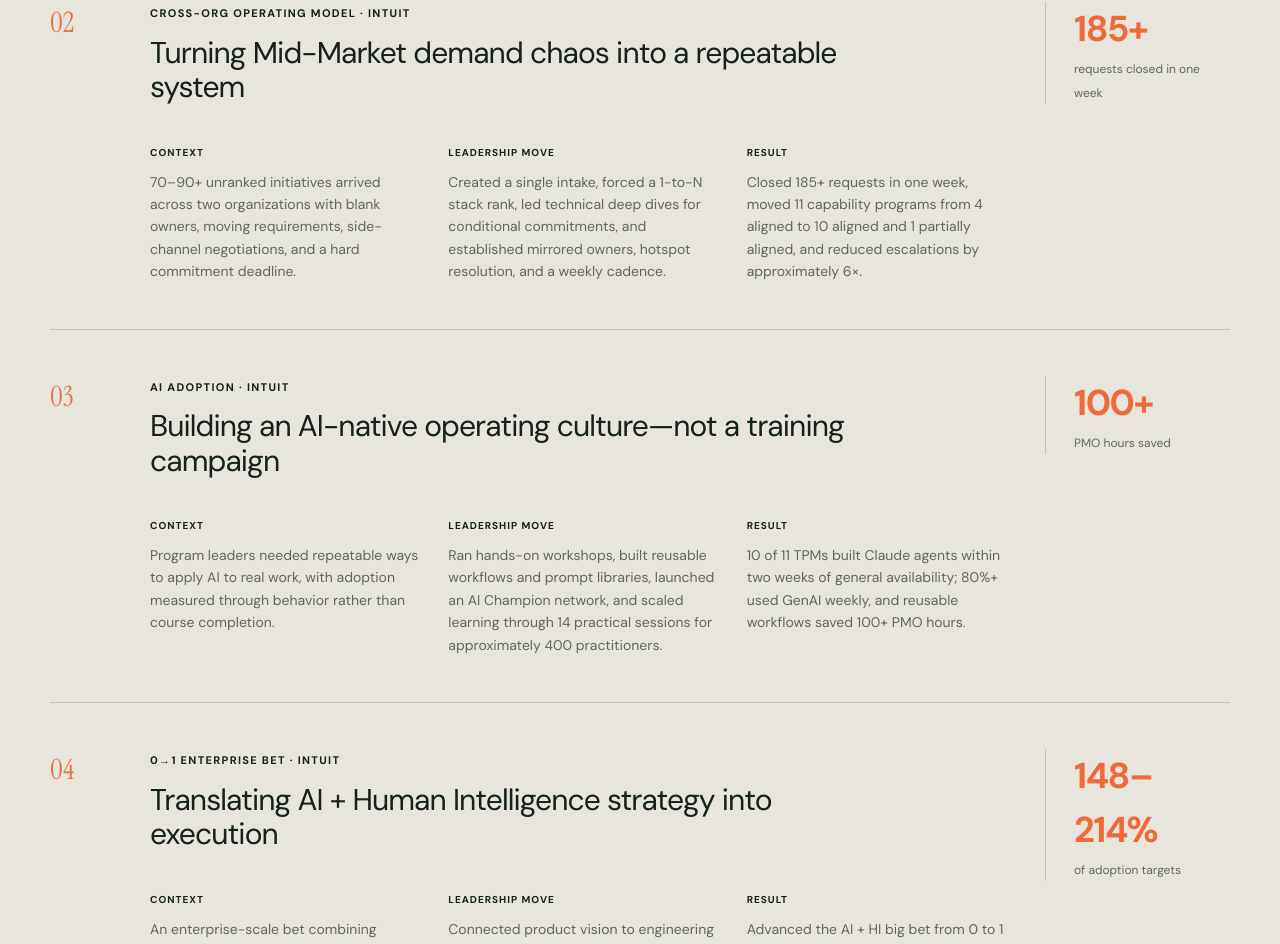
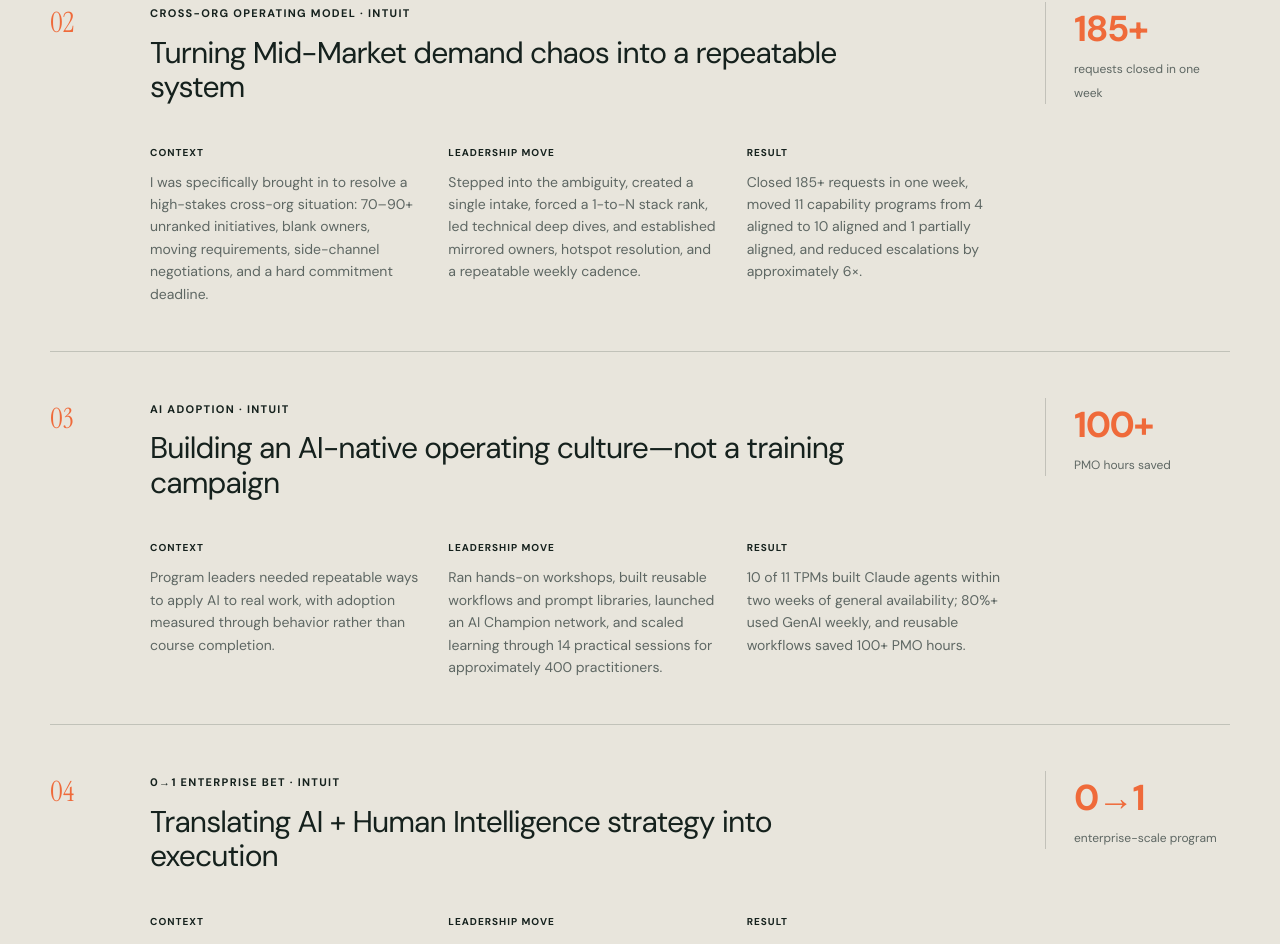
Before and after one commit to GeethaKuppuswamy/Portfolio, a Next.js app: page / in a window 1280 px wide. Shown: the part 1997-2941 px from the top of the page. Built offline with nearby package versions, Linux system fonts and the light colour scheme.

Commit message:
Correct career dates and program outcomes

```diff
--- a/app/page.tsx
+++ b/app/page.tsx
@@ -7,8 +7,8 @@ const cases = [
   },
   {
     number: "02", eyebrow: "Cross-org operating model · Intuit", title: "Turning Mid-Market demand chaos into a repeatable system",
-    challenge: "70–90+ unranked initiatives arrived across two organizations with blank owners, moving requirements, side-channel negotiations, and a hard commitment deadline.",
-    move: "Created a single intake, forced a 1-to-N stack rank, led technical deep dives for conditional commitments, and established mirrored owners, hotspot resolution, and a weekly cadence.",
+    challenge: "I was specifically brought in to resolve a high-stakes cross-org situation: 70–90+ unranked initiatives, blank owners, moving requirements, side-channel negotiations, and a hard commitment deadline.",
+    move: "Stepped into the ambiguity, created a single intake, forced a 1-to-N stack rank, led technical deep dives, and established mirrored owners, hotspot resolution, and a repeatable weekly cadence.",
     outcome: "Closed 185+ requests in one week, moved 11 capability programs from 4 aligned to 10 aligned and 1 partially aligned, and reduced escalations by approximately 6×.", stat: "185+", label: "requests closed in one week",
   },
   {
@@ -21,7 +21,7 @@ const cases = [
     number: "04", eyebrow: "0→1 enterprise bet · Intuit", title: "Translating AI + Human Intelligence strategy into execution",
     challenge: "An enterprise-scale bet combining agentic AI with expert services needed to move from an ambitious idea to sequenced, measurable execution.",
     move: "Connected product vision to engineering plans, operating cadences, dependencies, and outcome measures across the portfolio.",
-    outcome: "Advanced the AI + HI big bet from 0 to 1 while sustaining 99.99% SLA performance and delivering adoption at 148–214% of target.", stat: "148–214%", label: "of adoption targets",
+    outcome: "Built the execution foundation that advanced AI + HI from strategy to a 0-to-1 enterprise-scale program, aligning teams around a sequenced roadmap, clear dependencies, and measurable outcomes.", stat: "0→1", label: "enterprise-scale program",
   },
   {
     number: "05", eyebrow: "M&A integration · Chegg", title: "Converting acquisition strategy into realized value",
@@ -55,7 +55,7 @@ export default function Home() {
     <section className="intro shell section"><p className="kicker">How I lead</p><div className="intro-copy"><h2>Strategy is only valuable<br/>when teams can <em>execute it.</em></h2><p>I bring clarity to ambiguous, high-stakes work—connecting strategy to execution, aligning leaders around explicit tradeoffs, and building operating systems that outlast the moment. My experience spans AI, platform, compliance, M&amp;A, and revenue-critical products at Intuit, Chegg, and PayPal.</p></div></section>
     <section className="work section" id="work"><div className="shell section-head"><p className="kicker">Selected work</p><p>Six examples of how I lead through ambiguity, align organizations, create durable systems, and deliver measurable results.</p></div><div className="shell case-list">{cases.map(item=><article className="case" key={item.number}><div className="case-num">{item.number}</div><div className="case-main"><p className="eyebrow">{item.eyebrow}</p><h3>{item.title}</h3><div className="case-detail"><div><b>Context</b><p>{item.challenge}</p></div><div><b>Leadership move</b><p>{item.move}</p></div><div><b>Result</b><p>{item.outcome}</p></div></div></div><div className="case-stat"><strong>{item.stat}</strong><span>{item.label}</span></div></article>)}</div></section>
     <section className="approach shell section" id="approach"><div className="approach-title"><p className="kicker">Leadership signature</p><h2>Clarity.<br/>Momentum.<br/><em>Trust.</em></h2></div><div className="principles">{principles.map(([n,t,d])=><div className="principle" key={n}><span>{n}</span><div><h3>{t}</h3><p>{d}</p></div></div>)}</div></section>
-    <section className="career section" id="career"><div className="shell"><p className="kicker">Career highlights</p><div className="timeline"><div><span>2021—2026</span><h3>Intuit</h3><p>TPM Leader · AI, platform, Mid-Market, compliance &amp; revenue-critical portfolios</p></div><div><span>2018—2020</span><h3>Chegg</h3><p>PMO Leader · M&amp;A integration &amp; enterprise prioritization</p></div><div><span>Earlier</span><h3>PayPal · WaMu</h3><p>Transformation, global platforms &amp; large-scale migrations</p></div></div><div className="distinctions"><div><span>Educator</span><h3>Part-time Faculty</h3><p>Taught Graduate Agile Project Management at Northeastern University.</p></div><div><span>Inventor</span><h3>U.S. Patent #11,392,681</h3><p>Co-inventor of “Authentication Based on Object Recognition,” a location-aware, image-based MFA system.</p></div></div></div></section>
+    <section className="career section" id="career"><div className="shell"><p className="kicker">Career highlights</p><div className="timeline"><div><span>2021—2026</span><h3>Intuit</h3><p>TPM Leader · AI, platform, Mid-Market, compliance &amp; revenue-critical portfolios</p></div><div><span>2018—2021</span><h3>Chegg</h3><p>PMO Leader · M&amp;A integration &amp; enterprise prioritization</p></div><div><span>Earlier</span><h3>PayPal · WaMu</h3><p>Transformation, global platforms &amp; large-scale migrations</p></div></div><div className="distinctions"><div><span>Educator</span><h3>Part-time Faculty</h3><p>Taught Graduate Agile Project Management at Northeastern University.</p></div><div><span>Inventor</span><h3>U.S. Patent #11,392,681</h3><p>Co-inventor of “Authentication Based on Object Recognition,” a location-aware, image-based MFA system.</p></div></div></div></section>
     <section className="contact shell section"><p className="kicker">Continue the conversation</p><h2>Complexity becomes progress<br/>when clarity creates momentum.</h2><p>This portfolio captures a career spent turning ambitious ideas into durable systems, aligned teams, and measurable business results.</p><div className="contact-actions"><a href="mailto:geetha.kuppuswamy@gmail.com">geetha.kuppuswamy@gmail.com ↗</a><a href="https://www.linkedin.com/in/geetha-kuppuswamy" target="_blank" rel="noreferrer">Connect on LinkedIn ↗</a></div></section>
     <footer className="shell"><span>Geetha Kuppuswamy</span><span>San Jose, California</span><span>© 2026</span></footer>
   </main>;
```
